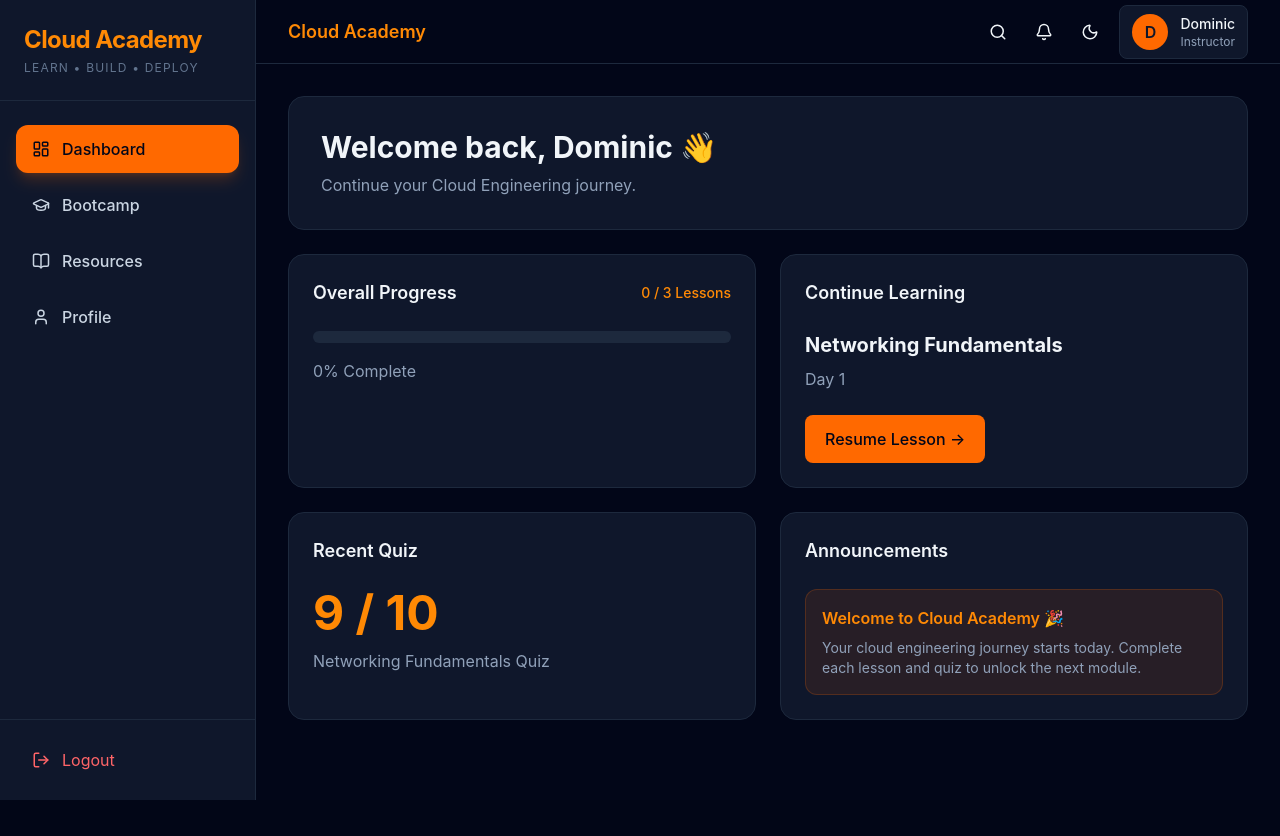
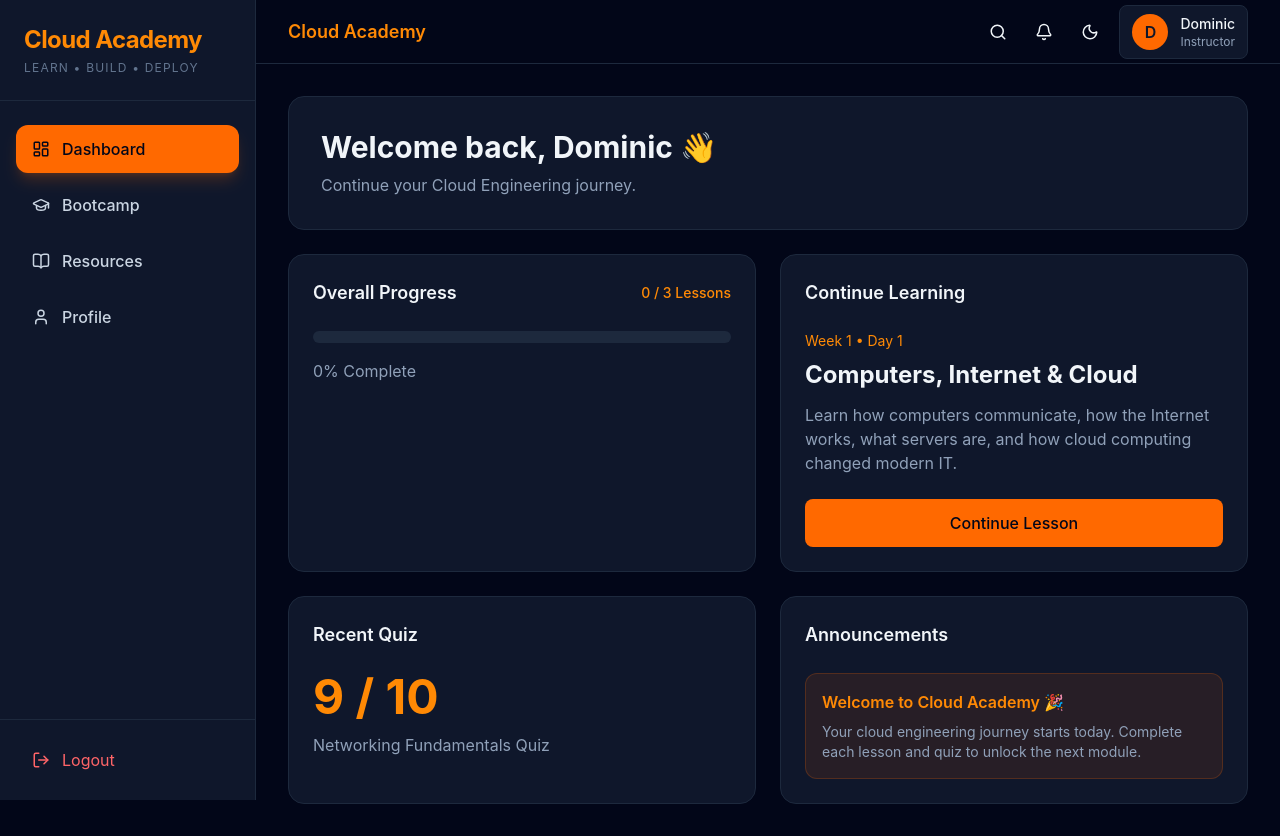
Before and after one commit to dominiccalixtro/cloud_academy, a React (Vite) app in the folder frontend/: page /dashboard in a window 1280 px wide. Before the commit the page ends 800 px from the top, so only its background shows below. Built offline with nearby package versions, Linux system fonts and the light colour scheme.

Commit message:
feat: add dynamic continue learning

```diff
--- a/frontend/src/features/dashboard/components/ContinueLearningCard.tsx
+++ b/frontend/src/features/dashboard/components/ContinueLearningCard.tsx
@@ -1,21 +1,60 @@
+import { Link } from "react-router-dom";
+
+import { getNextLesson } from "../../progress/services/progress.service";
+
 export function ContinueLearningCard() {
+  const lesson = getNextLesson();
+
   return (
     <div className="rounded-2xl border border-slate-800 bg-slate-900 p-6">
       <h2 className="text-lg font-semibold">
         Continue Learning
       </h2>
 
-      <h3 className="mt-6 text-xl font-bold">
-        Networking Fundamentals
-      </h3>
+      {lesson ? (
+        <>
+          <p className="mt-6 text-sm text-orange-400">
+            Week {lesson.week} • Day {lesson.day}
+          </p>
 
-      <p className="mt-2 text-slate-400">
-        Day 1
-      </p>
+          <h3 className="mt-2 text-2xl font-bold">
+            {lesson.title}
+          </h3>
 
-      <button className="mt-6 rounded-lg bg-orange-500 px-5 py-3 font-medium text-slate-950 transition hover:bg-orange-400">
-        Resume Lesson →
-      </button>
+          <p className="mt-3 text-slate-400">
+            {lesson.description}
+          </p>
+
+          <Link
+            to={`/lesson/${lesson.id}`}
+            className="
+              mt-6
+              block
+              rounded-lg
+              bg-orange-500
+              px-4
+              py-3
+              text-center
+              font-medium
+              text-slate-950
+              transition
+              hover:bg-orange-400
+            "
+          >
+            Continue Lesson
+          </Link>
+        </>
+      ) : (
+        <div className="mt-6">
+          <h3 className="text-2xl font-bold">
+            🎉 Course Completed
+          </h3>
+
+          <p className="mt-3 text-slate-400">
+            You have completed all available lessons.
+          </p>
+        </div>
+      )}
     </div>
   );
 }
--- a/frontend/src/features/progress/services/progress.service.ts
+++ b/frontend/src/features/progress/services/progress.service.ts
@@ -66,10 +66,23 @@ export function getProgress() {
   };
 }
 
-export function getLessonStatus(
-  id: string
-) {
+export function getLessonStatus(id: string) {
   return isLessonCompleted(id)
     ? "completed"
     : "available";
 }
+
+export function getNextLesson() {
+  const lessons = curriculum.flatMap(
+    (module) => module.lessons
+  );
+
+  const completed = getCompletedLessons();
+
+  return (
+    lessons.find(
+      (lesson) =>
+        !completed.includes(lesson.id)
+    ) ?? null
+  );
+}
```
